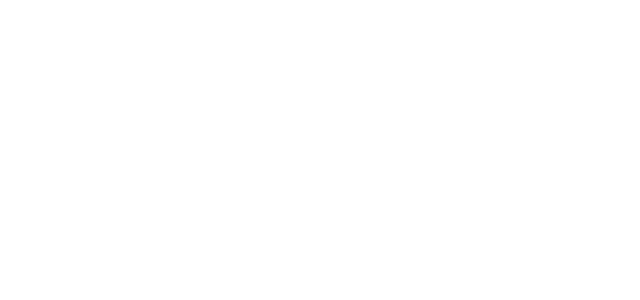
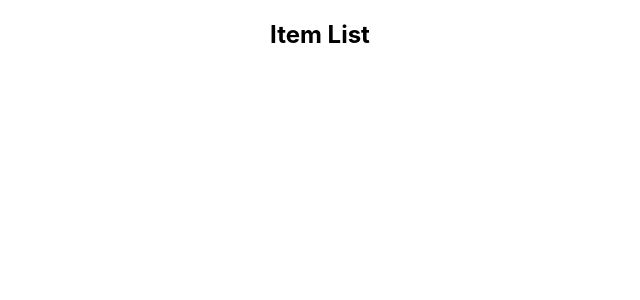
Before and after one commit to codehvila/react-fetch-data, a React (Create React App) app: page / in a window 1280 px wide. Shown: the top 300 px of the page, without its empty margins (320-960 px from the left). Built offline with nearby package versions, Linux system fonts and the light colour scheme.

Commit message:
Create a component to fetch some data from db

```diff
--- a/src/App.js
+++ b/src/App.js
@@ -1,7 +1,12 @@
 import "./App.css";
+import ItemList from "./components/ItemList";
 
 function App() {
-  return <div className="App"></div>;
+  return (
+    <div className="App">
+      <ItemList />
+    </div>
+  );
 }
 
 export default App;
--- /dev/null
+++ b/src/components/ItemList.js
@@ -0,0 +1,7 @@
+export default function ItemList() {
+  return (
+    <div>
+      <h2>Item List</h2>
+    </div>
+  );
+}
```
